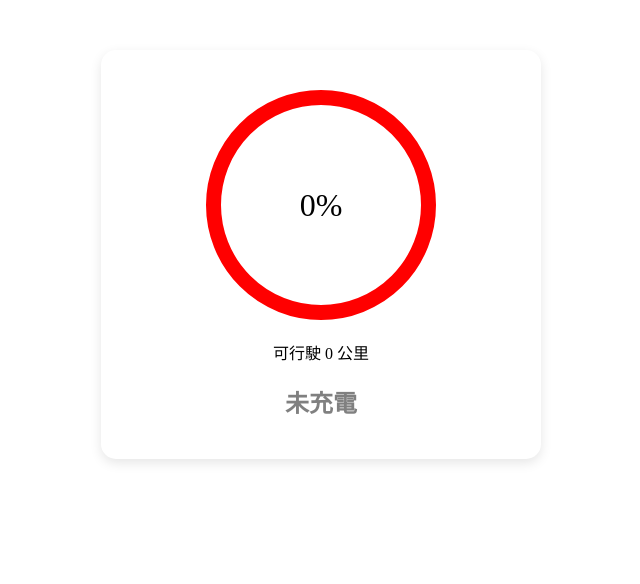
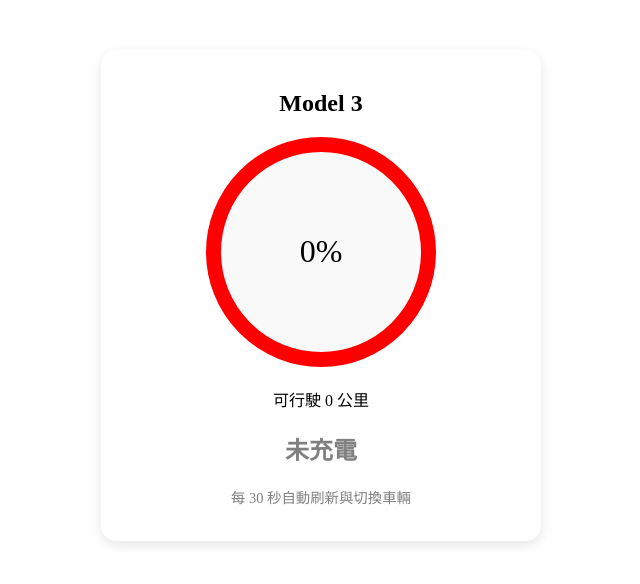
Before and after one commit to JCnTEA/CORN-PAPA-, a Next.js app: page / in a window 1280 px wide. Shown: the top 584 px of the page, without its empty margins (319-959 px from the left). Built offline with nearby package versions, Linux system fonts and the light colour scheme; no server answers.

Commit message:
更新變化

```diff
--- a/pages/index.js
+++ b/pages/index.js
@@ -1,4 +1,9 @@
 import { useState, useEffect } from 'react';
+
+const vehicles = [
+  { id: 1, name: 'Model 3' },
+  { id: 2, name: 'Model Y' }
+];
 
 export default function Home() {
   const [data, setData] = useState({
@@ -7,6 +12,7 @@
     charging_state: 'Disconnected',
     charger_power: 0,
   });
+  const [currentVehicleIndex, setCurrentVehicleIndex] = useState(0);
 
   useEffect(() => {
     const fetchData = async () => {
@@ -17,7 +23,14 @@
 
     fetchData();
     const interval = setInterval(fetchData, 30000);
-    return () => clearInterval(interval);
+    const switchInterval = setInterval(() => {
+      setCurrentVehicleIndex((prev) => (prev + 1) % vehicles.length);
+    }, 30000);
+
+    return () => {
+      clearInterval(interval);
+      clearInterval(switchInterval);
+    };
   }, []);
 
   const getProgressColor = () => {
@@ -36,6 +49,7 @@
     justifyContent: 'center',
     fontSize: '2em',
     margin: '20px auto',
+    background: '#f9f9f9',
   };
 
   const cardStyle = {
@@ -45,15 +59,20 @@
     borderRadius: '15px',
     boxShadow: '0 4px 12px rgba(0,0,0,0.1)',
     textAlign: 'center',
+    background: '#ffffff',
   };
 
   return (
     <div style={cardStyle}>
+      <h2 style={{ marginBottom: '20px' }}>{vehicles[currentVehicleIndex].name}</h2>
       <div style={circleStyle}>{data.battery_level}%</div>
       <p>可行駛 {data.battery_range} 公里</p>
       <h2 style={{ color: data.charging_state === 'Charging' ? 'green' : 'gray' }}>
         {data.charging_state === 'Charging' ? `充電中 (${data.charger_power} KW)` : '未充電'}
       </h2>
+      <p style={{ marginTop: '10px', fontSize: '0.9em', color: 'gray' }}>
+        每 30 秒自動刷新與切換車輛
+      </p>
     </div>
   );
 }
```
